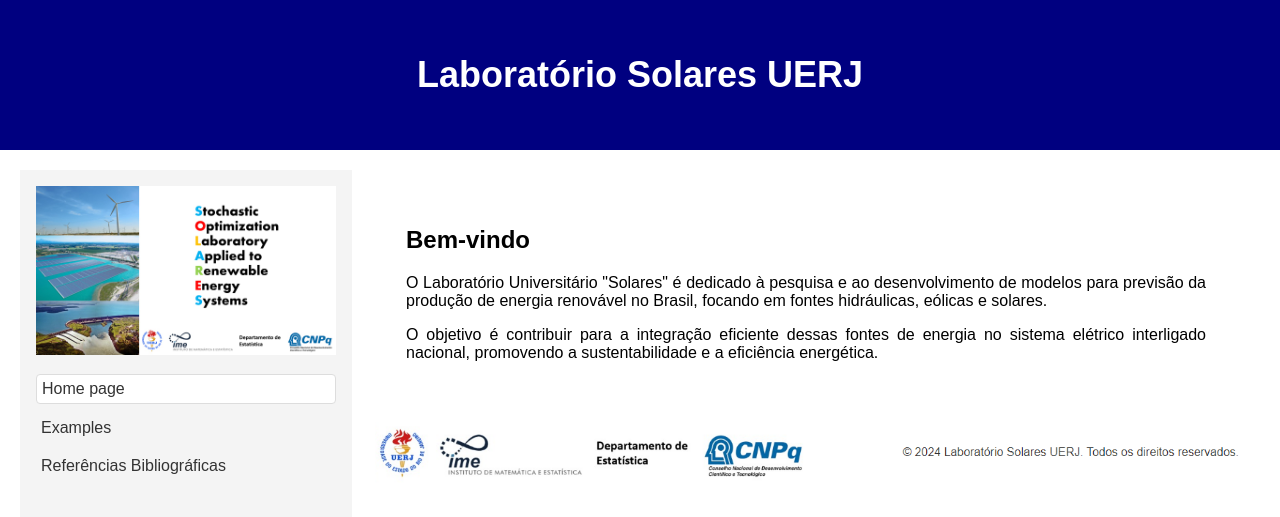
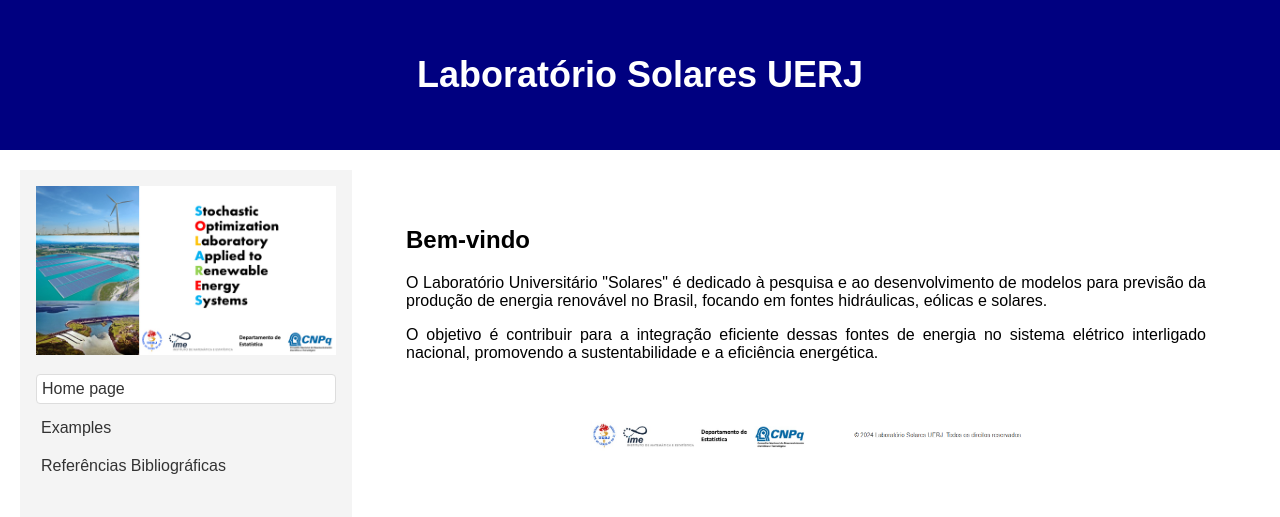
Before and after one commit to LabSolares-UERJ/main, a Jekyll site: the page built from index.html, in a window 1280 px wide. Shown: the top 517 px of the page. Built offline with Jekyll 4.4.1, drawn with Linux system fonts in a browser that asks for light colours.

Commit message:
Update default.html

```diff
--- a/_layouts/default.html
+++ b/_layouts/default.html
@@ -22,7 +22,7 @@
         <main>
             {{ content }}
             <div>
-                <img src="/main/assets/files/imageFooter2.png" alt="SOLARES Footer Logo" style="width:100%; height:auto; margin-bottom:15px;">
+                <img src="/main/assets/files/imageFooter2.png" alt="SOLARES Footer Logo" style="width:50%; height:auto; margin-bottom:15px;">
             </div>
         </main>
     </div>
```
